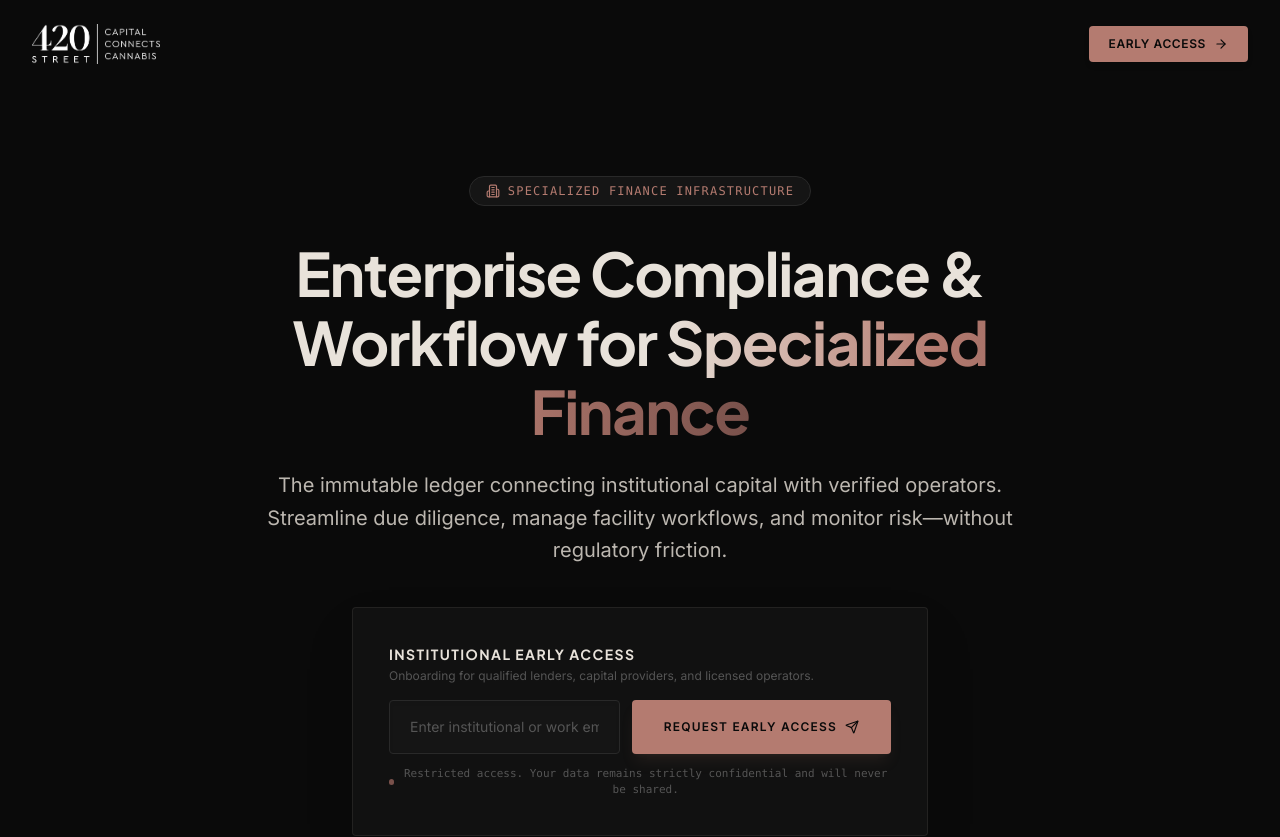
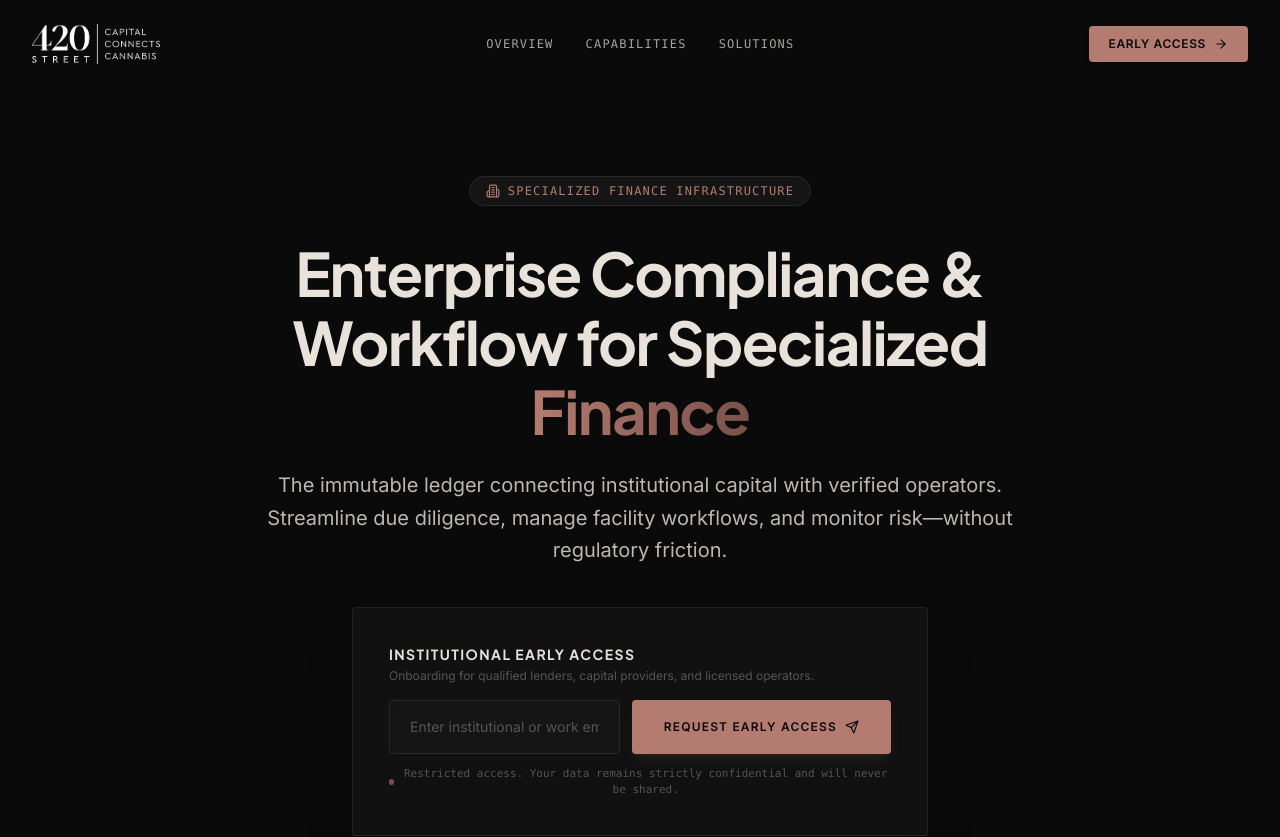
Before and after one commit to m-yasir-sheikh/420street-site, a Next.js app: page / in a window 1280 px wide. Shown: the top 837 px of the page. Built offline with nearby package versions, Linux system fonts and the light colour scheme.

Commit message:
minor desing changes

```diff
--- a/components/Header.tsx
+++ b/components/Header.tsx
@@ -37,6 +37,28 @@ export default function Header() {
           </div>
         </a>
 
+        {/* Navigation Items */}
+        <nav className="hidden md:flex items-center gap-8 text-xs font-mono uppercase tracking-widest text-[#E8E2DA]/70 font-medium">
+          <a
+            href="#waitlist"
+            className="hover:text-[#B47B70] transition-colors duration-200"
+          >
+            Overview
+          </a>
+          <a
+            href="#features"
+            className="hover:text-[#B47B70] transition-colors duration-200"
+          >
+            Capabilities
+          </a>
+          <a
+            href="#audience"
+            className="hover:text-[#B47B70] transition-colors duration-200"
+          >
+            Solutions
+          </a>
+        </nav>
+
         {/* Early Access CTA */}
         <div>
           <a
--- a/components/Hero.tsx
+++ b/components/Hero.tsx
@@ -24,7 +24,7 @@ export default function Hero() {
 
           {/* Main Title */}
           <h1 className="text-3xl sm:text-5xl md:text-6xl font-bold tracking-tight text-[#E8E2DA] leading-[1.15] mb-6">
-            Enterprise Compliance &amp; Workflow for <span className="text-transparent bg-clip-text bg-gradient-to-r from-[#E8E2DA] via-[#B47B70] to-[#79514B]">Specialized Finance</span>
+            Enterprise Compliance &amp; Workflow for Specialized <span className="text-transparent bg-clip-text bg-gradient-to-r from-[#B47B70] to-[#79514B]">Finance</span>
           </h1>
 
           {/* Subtitle */}
```
